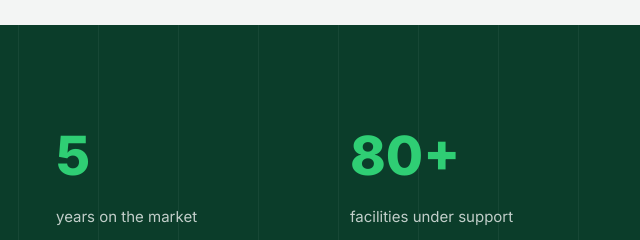
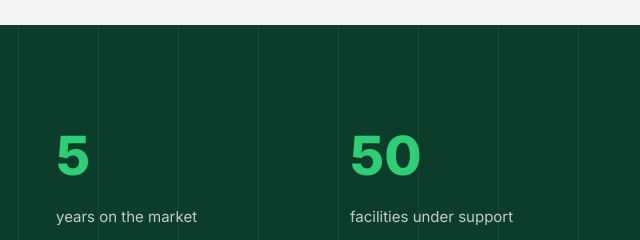
Before and after one commit to khudoyorparpishoev0-ops/Site-IThona, a plain HTML site: page index.html in a window 1280 px wide. Shown: the part 3120-3360 px from the top of the page, 302-942 px from the left. Drawn offline with Linux system fonts and the light colour scheme.

Commit message:
Статистика главной: объектов на сопровождении 80+ -> 50
Co-Authored-By: Claude Opus 4.8 (1M context) <noreply@anthropic.com>

```diff
--- a/index.html
+++ b/index.html
@@ -203,7 +203,7 @@
     <div class="grid-4">
       <div class="stat reveal"><div class="n"><span data-count="32" data-suffix="+">0</span></div><div class="l" data-i18n="stat_projects">Реализованных проектов</div></div>
       <div class="stat reveal"><div class="n"><span data-count="5">0</span></div><div class="l" data-i18n="stat_years">Лет на рынке</div></div>
-      <div class="stat reveal"><div class="n"><span data-count="80" data-suffix="+">0</span></div><div class="l" data-i18n="stat_objects">Объектов на сопровождении</div></div>
+      <div class="stat reveal"><div class="n"><span data-count="50">0</span></div><div class="l" data-i18n="stat_objects">Объектов на сопровождении</div></div>
       <div class="stat reveal"><div class="n"><span data-count="24" data-suffix="/7">0</span></div><div class="l" data-i18n="stat_support">Техническая поддержка</div></div>
     </div>
   </div>
```
